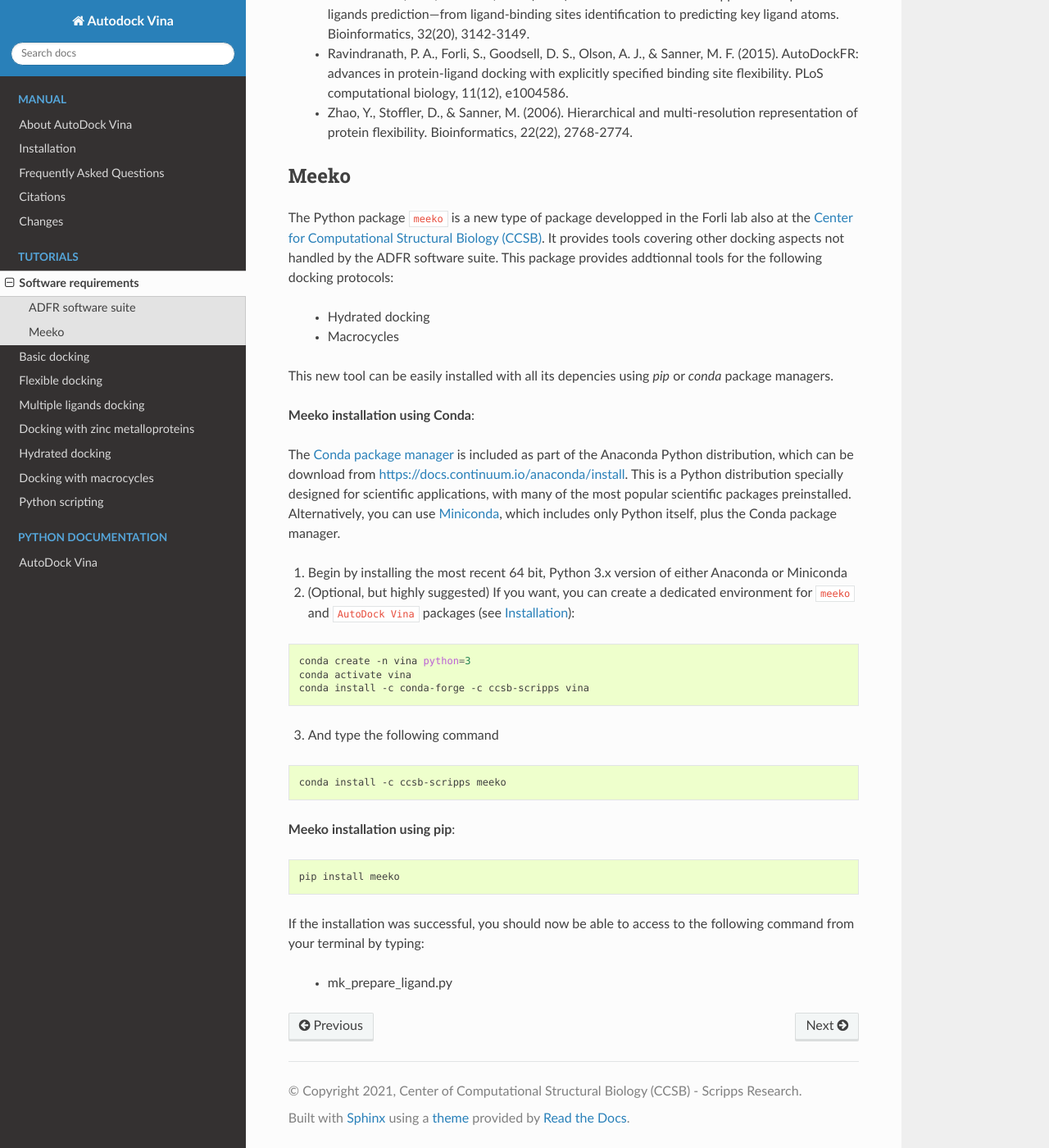
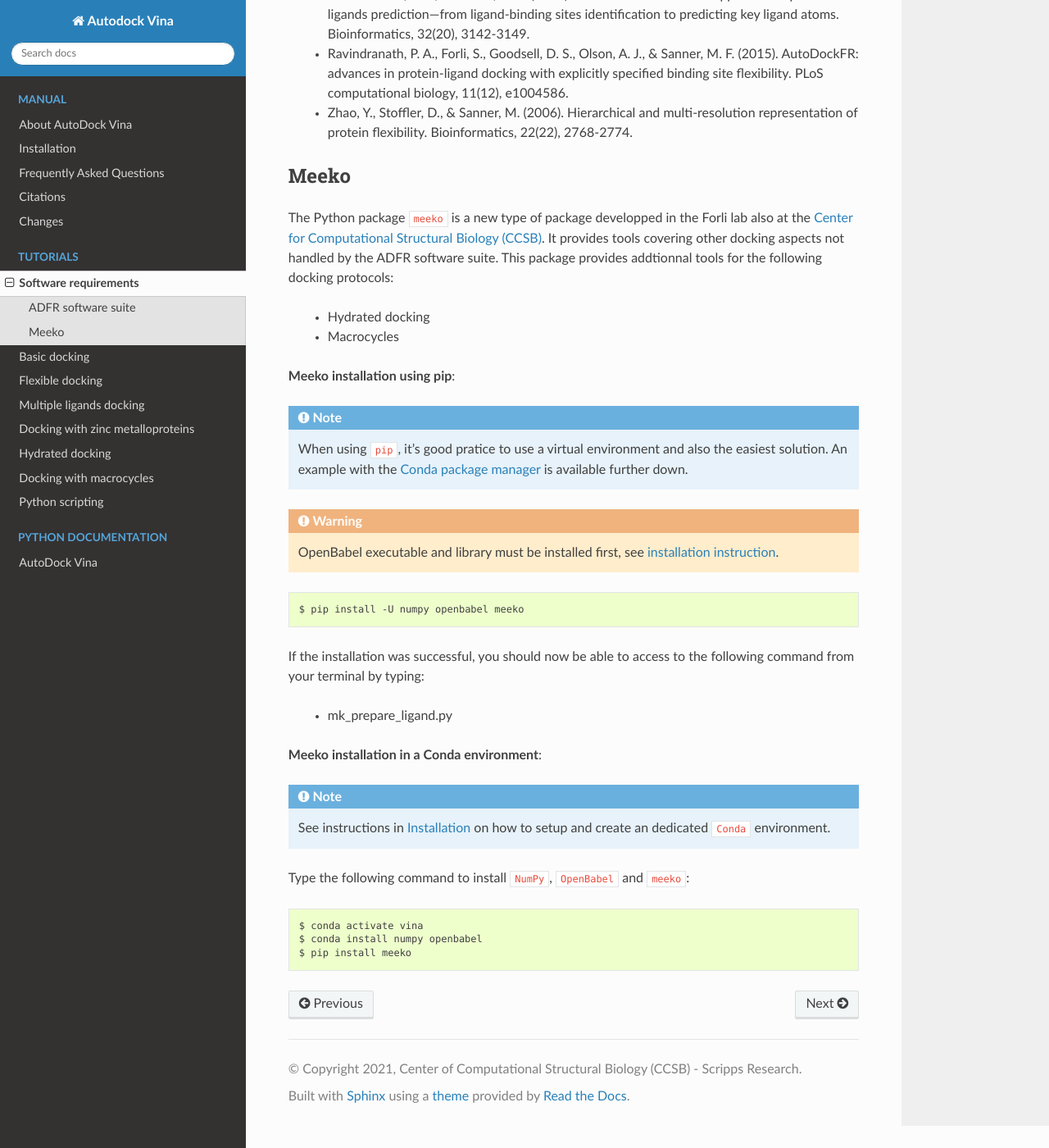
Before and after one commit to ccsb-scripps/AutoDock-Vina, a Sphinx documentation site: the page built from docs/source/docking_requirements.rst, in a window 1280 px wide and 1400 px high, scrolled down 1223 px. Shown: the whole window at 82% size. Built offline with Sphinx 7.4.7 and the Read the Docs theme 2.0.0, drawn with Linux system fonts in a browser that asks for light colours.

Commit message:
Changed installation instructions; dropped Conda for installation meeko/vina

```diff
--- a/docs/source/docking_requirements.rst
+++ b/docs/source/docking_requirements.rst
@@ -40,33 +40,34 @@
     - Hydrated docking
     - Macrocycles
 
-This new tool can be easily installed with all its depencies using `pip` or `conda` package managers.
+**Meeko installation using pip**:
 
-**Meeko installation using Conda**:
+.. note::
 
-The `Conda package manager <https://docs.conda.io/en/latest/>`_ is included as part of the Anaconda Python distribution, which can be download from `https://docs.continuum.io/anaconda/install <https://docs.continuum.io/anaconda/install/>`_. This is a Python distribution specially designed for scientific applications, with many of the most popular scientific packages preinstalled. Alternatively, you can use `Miniconda <https://conda.pydata.org/miniconda.html>`_, which includes only Python itself, plus the Conda package manager.
+    When using ``pip``, it's good pratice to use a virtual environment and also the easiest solution. An example with the `Conda package manager <https://docs.conda.io/en/latest/>`_ is available further down.
 
-1. Begin by installing the most recent 64 bit, Python 3.x version of either Anaconda or Miniconda
-2. (Optional, but highly suggested) If you want, you can create a dedicated environment for ``meeko`` and ``AutoDock Vina`` packages (see :ref:`installation`):
+.. warning::
+
+    OpenBabel executable and library must be installed first, see `installation instruction <https://open-babel.readthedocs.io/en/latest/Installation/install.html#install-binaries>`_.
 
 .. code-block:: bash
 
-    conda create -n vina python=3
-    conda activate vina
-    conda install -c conda-forge -c ccsb-scripps vina
-
-3. And type the following command
-
-.. code-block:: bash
-
-    conda install -c ccsb-scripps meeko
-
-**Meeko installation using pip**:
-
-.. code-block:: bash
-
-    pip install meeko
+    $ pip install -U numpy openbabel meeko
 
 If the installation was successful, you should now be able to access to the following command from your terminal by typing:
 
     - mk_prepare_ligand.py
+
+**Meeko installation in a Conda environment**:
+
+.. note::
+
+    See instructions in :ref:`installation` on how to setup and create an dedicated ``Conda`` environment.
+
+Type the following command to install ``NumPy``, ``OpenBabel`` and ``meeko``:
+
+.. code-block:: bash
+
+    $ conda activate vina
+    $ conda install numpy openbabel
+    $ pip install meeko
```
Also changed, not shown: docs/source/installation.rst (+29 -12 lines).
